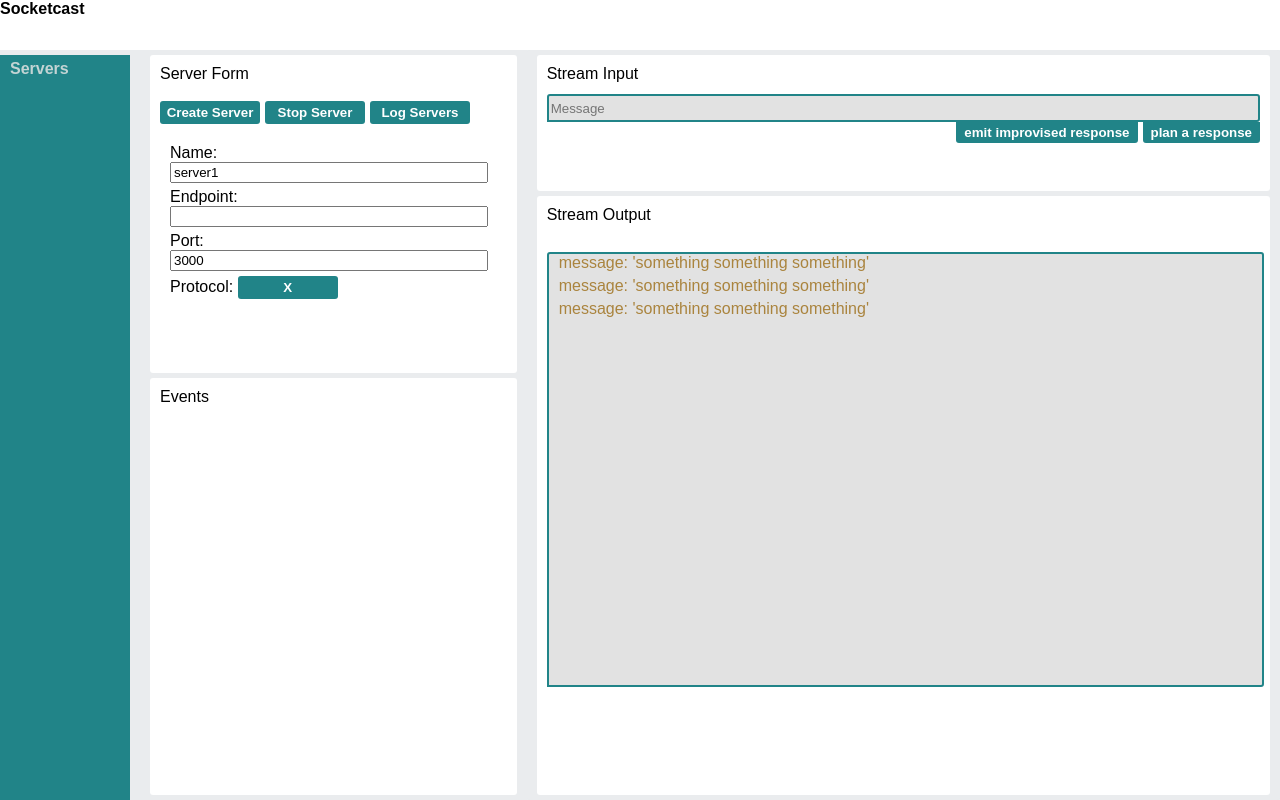
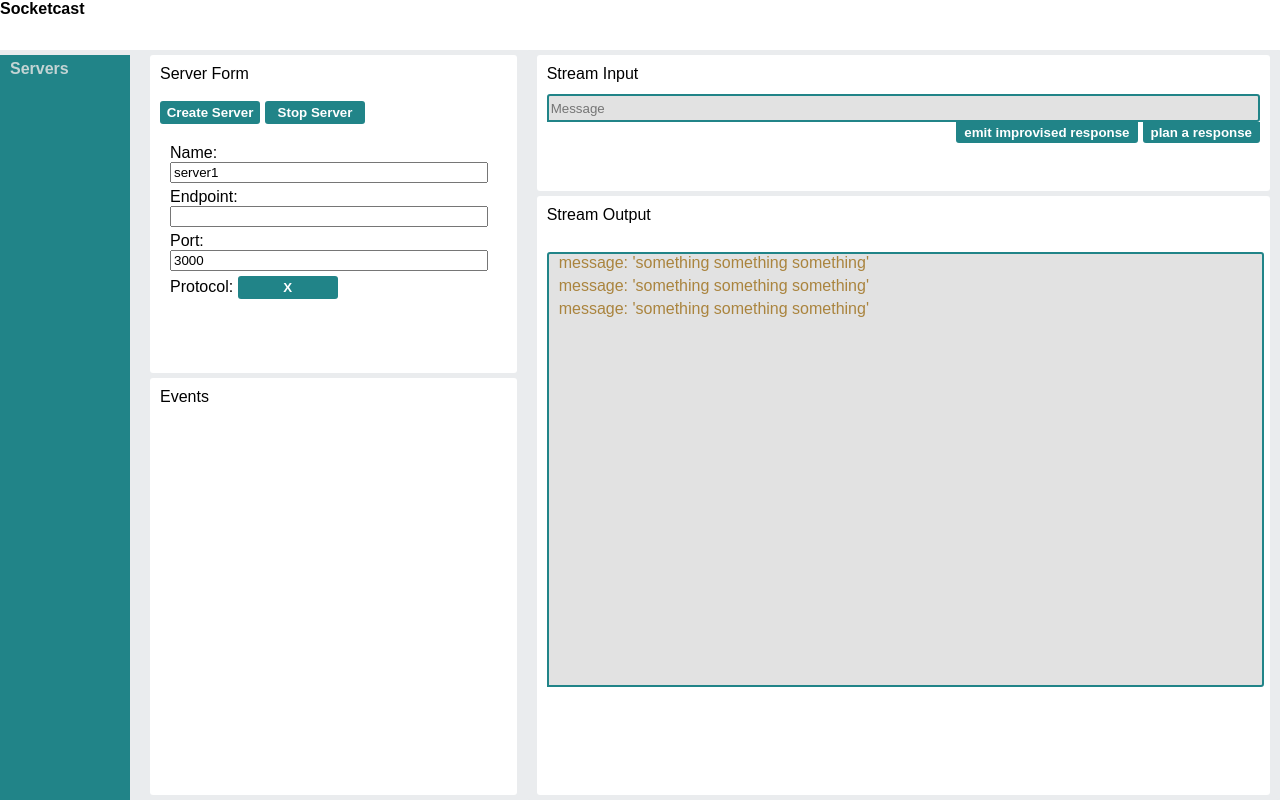
Before and after one commit to oslabs-beta/socketcast, a React app: page / in a window 1280 px wide. Built offline with nearby package versions, Linux system fonts and the light colour scheme; the HTML template or start-up script is replaced by a standard one.

Commit message:
fixed streaminput box and removed logservers

```diff
--- a/src/components/ServerForm.tsx
+++ b/src/components/ServerForm.tsx
@@ -23,15 +23,6 @@ function ServerForm() {
           Create Server
         </button>
         <button className="serverForm_button" type="button">Stop Server</button>
-        <button
-          onClick={() => {
-            console.log(dispatch(getServers()));
-          }}
-          className="serverForm_button"
-          type="button"
-        >
-          Log Servers
-        </button>
       </div>
 
       {/* FORM */}
--- a/src/components/StreamInput.tsx
+++ b/src/components/StreamInput.tsx
@@ -9,8 +9,8 @@ function StreamInput() {
   const currentServerID = useSelector((store) => store.serversReducer.currentServerId);
   // @ts-ignore
   const currentEvent = useSelector((store) => store.serversReducer.currentEvent);
-  const currentMessage = currentEvent ? currentEvent.eventMessage : '';
-  const [message, updateMessage] = useState(currentMessage);
+  // const currentMessage = currentEvent ? currentEvent.eventMessage : '';
+  const [message, updateMessage] = useState('');
   return (
     <div className="streamDisplay_container streamDisplay_inputContainer">
       <div>Stream Input</div>
@@ -18,7 +18,7 @@ function StreamInput() {
         <input
           className="streamDisplay_inputbox"
           placeholder="Message"
-          value={currentMessage}
+          value={message}
           onChange={(e) => updateMessage(e.target.value)}
         />
       </div>
```
